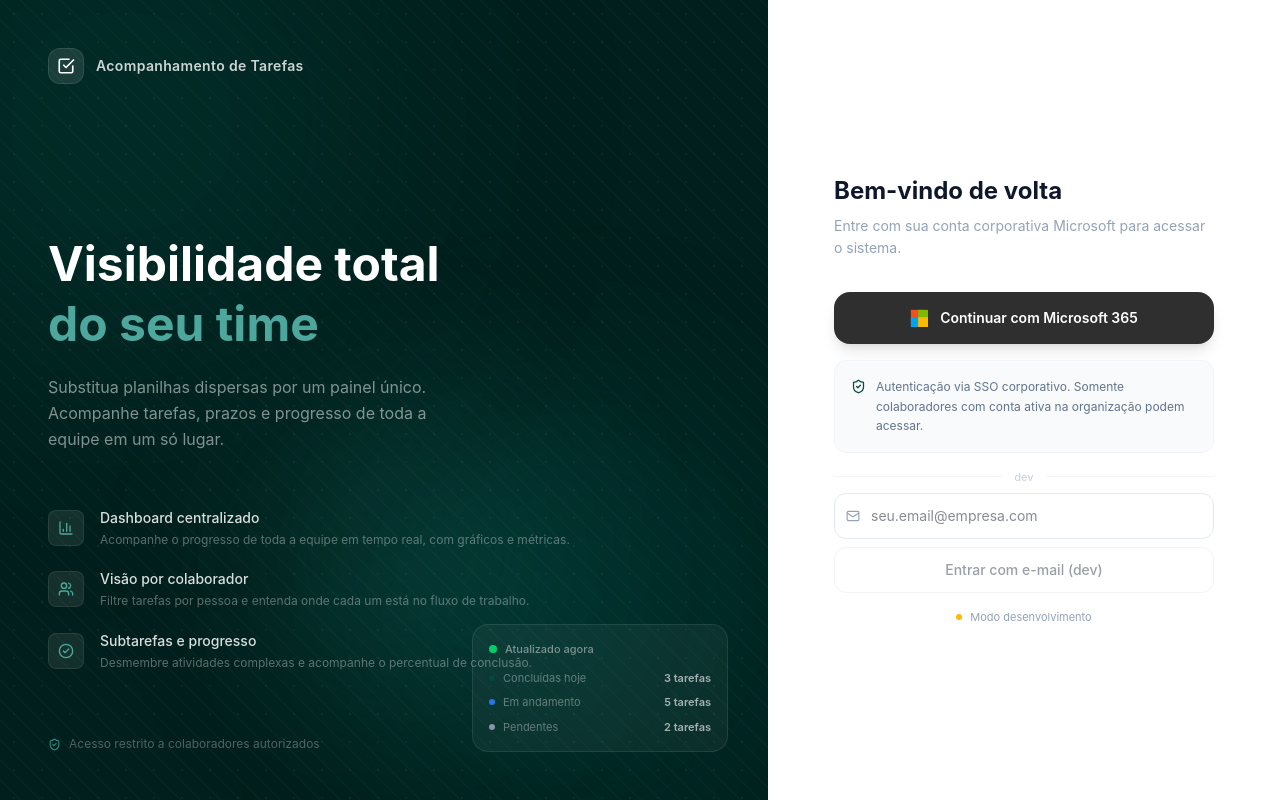
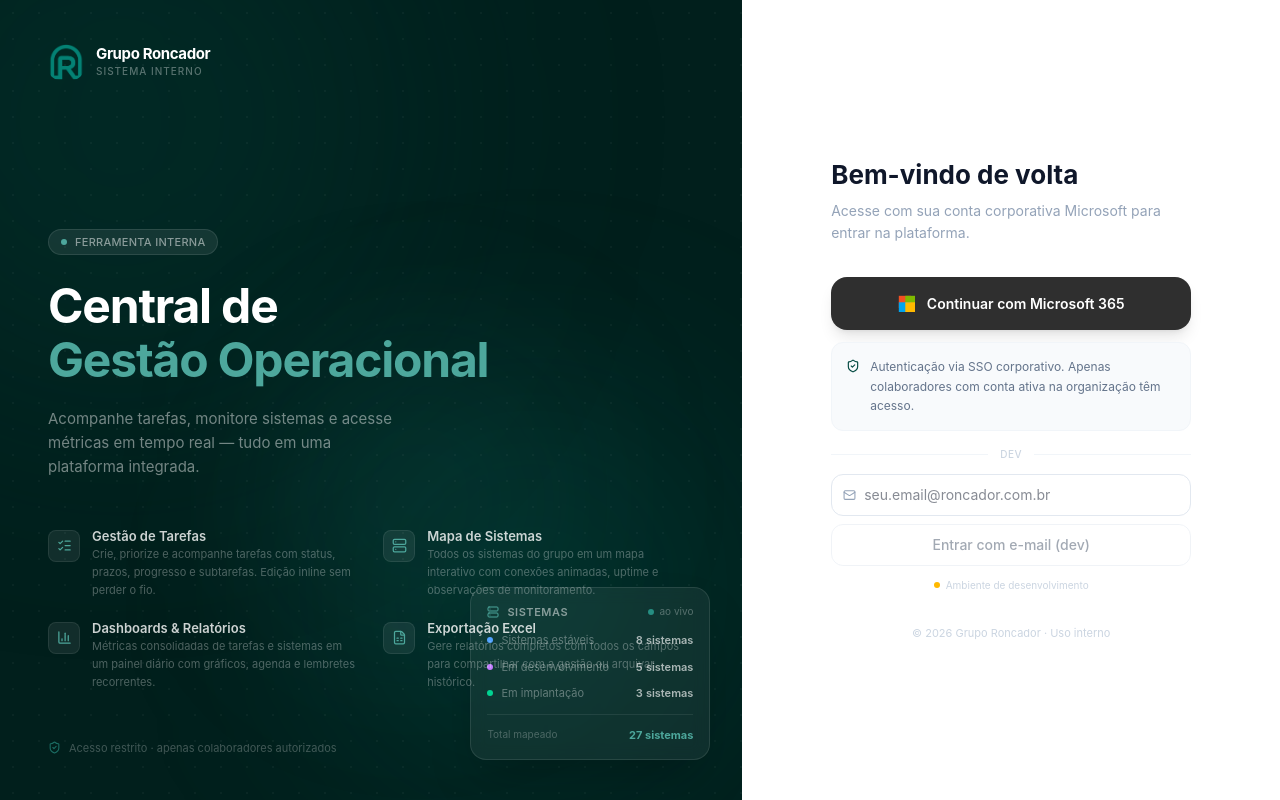
Before and after one commit to Marcus-VFSilva/acompanhamento-tarefas, a Next.js app: page /login in a window 1280 px wide. Built offline with nearby package versions, Linux system fonts and the light colour scheme; no server answers.

Commit message:
feat pagina de login

```diff
--- a/src/app/login/LoginClient.tsx
+++ b/src/app/login/LoginClient.tsx
@@ -3,7 +3,10 @@
 import { signIn } from "next-auth/react";
 import { useRouter } from "next/navigation";
 import { useState } from "react";
-import { Loader2, CheckCircle2, BarChart3, Users, ShieldCheck, Mail } from "lucide-react";
+import {
+  Loader2, ShieldCheck, Mail,
+  ListChecks, Server, BarChart3, FileSpreadsheet, BookOpen,
+} from "lucide-react";
 
 interface Props {
   isDev: boolean;
@@ -11,20 +14,31 @@
 
 const FEATURES = [
   {
-    icon: BarChart3,
-    title: "Dashboard centralizado",
-    desc: "Acompanhe o progresso de toda a equipe em tempo real, com gráficos e métricas.",
+    icon: ListChecks,
+    title: "Gestão de Tarefas",
+    desc: "Crie, priorize e acompanhe tarefas com status, prazos, progresso e subtarefas. Edição inline sem perder o fio.",
   },
   {
-    icon: Users,
-    title: "Visão por colaborador",
-    desc: "Filtre tarefas por pessoa e entenda onde cada um está no fluxo de trabalho.",
+    icon: Server,
+    title: "Mapa de Sistemas",
+    desc: "Todos os sistemas do grupo em um mapa interativo com conexões animadas, uptime e observações de monitoramento.",
   },
   {
-    icon: CheckCircle2,
-    title: "Subtarefas e progresso",
-    desc: "Desmembre atividades complexas e acompanhe o percentual de conclusão.",
+    icon: BarChart3,
+    title: "Dashboards & Relatórios",
+    desc: "Métricas consolidadas de tarefas e sistemas em um painel diário com gráficos, agenda e lembretes recorrentes.",
   },
+  {
+    icon: FileSpreadsheet,
+    title: "Exportação Excel",
+    desc: "Gere relatórios completos com todos os campos para compartilhar com a gestão ou arquivar histórico.",
+  },
+];
+
+const SYSTEM_SNAPSHOT = [
+  { label: "Sistemas estáveis",      value: "8 sistemas",  dot: "bg-blue-400"    },
+  { label: "Em desenvolvimento",     value: "5 sistemas",  dot: "bg-purple-400"  },
+  { label: "Em implantação",         value: "3 sistemas",  dot: "bg-emerald-400" },
 ];
 
 export default function LoginClient({ isDev }: Props) {
@@ -61,191 +75,205 @@
 
   return (
     <div className="min-h-screen flex">
-      {/* ── Left panel ───────────────────────────────────────────── */}
-      <div className="hidden lg:flex lg:w-[55%] xl:w-[60%] relative overflow-hidden bg-[#011f1c] flex-col">
-        {/* Gradient blobs */}
-        <div className="absolute -top-32 -left-32 w-[500px] h-[500px] rounded-full bg-brand-500/30 blur-[120px] pointer-events-none" />
-        <div className="absolute bottom-0 right-0 w-[400px] h-[400px] rounded-full bg-teal-400/10 blur-[100px] pointer-events-none" />
-        <div className="absolute top-1/2 left-1/3 w-[300px] h-[300px] rounded-full bg-brand-400/15 blur-[80px] pointer-events-none" />
+
+      {/* ── Left panel ─────────────────────────────────────────────── */}
+      <div className="hidden lg:flex lg:w-[55%] xl:w-[58%] relative overflow-hidden bg-[#011f1c] flex-col">
+
+        {/* Ambient blobs */}
+        <div className="absolute -top-40 -left-40 w-[560px] h-[560px] rounded-full bg-brand-500/25 blur-[130px] pointer-events-none" />
+        <div className="absolute bottom-0 right-0 w-[420px] h-[420px] rounded-full bg-teal-500/10 blur-[110px] pointer-events-none" />
+        <div className="absolute top-[45%] left-[38%] w-[280px] h-[280px] rounded-full bg-brand-400/12 blur-[90px] pointer-events-none" />
 
         {/* Dot grid */}
         <div
-          className="absolute inset-0 opacity-[0.04]"
+          className="absolute inset-0 opacity-[0.035]"
           style={{
             backgroundImage: "radial-gradient(circle, #fff 1px, transparent 0)",
-            backgroundSize: "28px 28px",
-          }}
-        />
-
-        {/* Diagonal lines accent */}
-        <div
-          className="absolute inset-0 opacity-[0.025]"
-          style={{
-            backgroundImage: "repeating-linear-gradient(45deg, #fff 0, #fff 1px, transparent 0, transparent 50%)",
-            backgroundSize: "20px 20px",
+            backgroundSize: "26px 26px",
           }}
         />
 
         {/* Content */}
-        <div className="relative z-10 flex flex-col h-full px-12 py-12">
-          {/* Logo */}
+        <div className="relative z-10 flex flex-col h-full px-12 py-11">
+
+          {/* Brand header */}
           <div className="flex items-center gap-3 mb-auto">
-            <div className="w-9 h-9 rounded-xl bg-white/10 border border-white/10 flex items-center justify-center">
-              <svg width="18" height="18" viewBox="0 0 24 24" fill="none" stroke="white" strokeWidth="2.2" strokeLinecap="round" strokeLinejoin="round">
-                <path d="M9 11l3 3L22 4" />
-                <path d="M21 12v7a2 2 0 0 1-2 2H5a2 2 0 0 1-2-2V5a2 2 0 0 1 2-2h11" />
-              </svg>
+            <img
+              src="/favicon.png"
+              alt="Grupo Roncador"
+              className="w-9 h-9 object-contain rounded-xl"
+            />
+            <div>
+              <p className="text-white font-bold text-[15px] leading-tight tracking-tight">Grupo Roncador</p>
+              <p className="text-white/35 text-[10px] uppercase tracking-widest font-medium">Sistema Interno</p>
             </div>
-            <span className="text-white/80 font-semibold text-sm tracking-wide">Acompanhamento de Tarefas</span>
           </div>
 
-          {/* Hero text */}
-          <div className="mb-14">
-            <h1 className="text-4xl xl:text-5xl font-bold text-white leading-tight mb-5">
-              Visibilidade total
+          {/* Hero */}
+          <div className="mb-12">
+            <div className="inline-flex items-center gap-2 bg-white/8 border border-white/10 rounded-full px-3 py-1 mb-6">
+              <div className="w-1.5 h-1.5 rounded-full bg-brand-300 animate-pulse" />
+              <span className="text-white/50 text-[11px] font-medium tracking-wide uppercase">Ferramenta interna</span>
+            </div>
+
+            <h1 className="text-[42px] xl:text-5xl font-bold text-white leading-[1.12] mb-5 tracking-tight">
+              Central de
               <br />
-              <span className="text-brand-300">do seu time</span>
+              <span className="text-brand-300">Gestão Operacional</span>
             </h1>
-            <p className="text-white/50 text-base leading-relaxed max-w-sm">
-              Substitua planilhas dispersas por um painel único. Acompanhe tarefas, prazos e progresso de toda a equipe em um só lugar.
+            <p className="text-white/45 text-[15px] leading-relaxed max-w-[360px]">
+              Acompanhe tarefas, monitore sistemas e acesse métricas em tempo real — tudo em uma plataforma integrada.
             </p>
           </div>
 
           {/* Feature list */}
-          <div className="space-y-5 mb-16">
+          <div className="grid grid-cols-2 gap-x-6 gap-y-5 mb-12">
             {FEATURES.map(({ icon: Icon, title, desc }) => (
-              <div key={title} className="flex items-start gap-4">
-                <div className="w-9 h-9 rounded-lg bg-white/8 border border-white/8 flex items-center justify-center shrink-0 mt-0.5">
-                  <Icon size={16} className="text-brand-300" />
+              <div key={title} className="flex items-start gap-3">
+                <div className="w-8 h-8 rounded-lg bg-white/7 border border-white/8 flex items-center justify-center shrink-0 mt-0.5">
+                  <Icon size={15} className="text-brand-300" />
                 </div>
                 <div>
-                  <p className="text-white/85 font-medium text-sm">{title}</p>
-                  <p className="text-white/35 text-xs mt-0.5 leading-relaxed">{desc}</p>
+                  <p className="text-white/80 font-semibold text-[13px] leading-tight mb-0.5">{title}</p>
+                  <p className="text-white/30 text-[11px] leading-relaxed">{desc}</p>
                 </div>
               </div>
             ))}
           </div>
 
-          {/* Bottom badge */}
+          {/* Footer */}
           <div className="flex items-center gap-2">
-            <ShieldCheck size={13} className="text-brand-400" />
-            <span className="text-white/30 text-xs">Acesso restrito a colaboradores autorizados</span>
+            <ShieldCheck size={13} className="text-brand-400/70" />
+            <span className="text-white/25 text-[11px]">Acesso restrito · apenas colaboradores autorizados</span>
           </div>
         </div>
 
-        {/* Decorative corner card */}
-        <div className="absolute bottom-12 right-10 w-64 opacity-90 pointer-events-none select-none">
-          <div className="bg-white/5 border border-white/10 rounded-2xl p-4 backdrop-blur-sm">
-            <div className="flex items-center gap-2 mb-3">
-              <div className="w-2 h-2 rounded-full bg-green-400 animate-pulse" />
-              <span className="text-white/50 text-[11px] font-medium">Atualizado agora</span>
+        {/* Decorative floating card */}
+        <div className="absolute bottom-10 right-8 w-60 pointer-events-none select-none">
+          <div className="bg-white/6 border border-white/10 rounded-2xl p-4 backdrop-blur-sm shadow-2xl">
+            <div className="flex items-center justify-between mb-3">
+              <div className="flex items-center gap-2">
+                <Server size={12} className="text-brand-300" />
+                <span className="text-white/50 text-[11px] font-semibold uppercase tracking-wider">Sistemas</span>
+              </div>
+              <div className="flex items-center gap-1.5">
+                <div className="w-1.5 h-1.5 rounded-full bg-brand-400 animate-pulse" />
+                <span className="text-white/30 text-[10px]">ao vivo</span>
+              </div>
             </div>
-            <div className="space-y-2">
-              {[
-                { label: "Concluídas hoje", value: "3 tarefas", color: "bg-brand-500" },
-                { label: "Em andamento", value: "5 tarefas", color: "bg-blue-500" },
-                { label: "Pendentes", value: "2 tarefas", color: "bg-surface-400" },
-              ].map(({ label, value, color }) => (
-                <div key={label} className="flex items-center justify-between gap-3">
+            <div className="space-y-2.5">
+              {SYSTEM_SNAPSHOT.map(({ label, value, dot }) => (
+                <div key={label} className="flex items-center justify-between gap-2">
                   <div className="flex items-center gap-2">
-                    <div className={`w-1.5 h-1.5 rounded-full ${color}`} />
-                    <span className="text-white/40 text-[11px]">{label}</span>
+                    <div className={`w-1.5 h-1.5 rounded-full ${dot} shrink-0`} />
+                    <span className="text-white/35 text-[11px]">{label}</span>
                   </div>
-                  <span className="text-white/70 text-[11px] font-semibold">{value}</span>
+                  <span className="text-white/65 text-[11px] font-semibold tabular-nums">{value}</span>
                 </div>
               ))}
+            </div>
+            <div className="mt-3 pt-3 border-t border-white/8">
+              <div className="flex items-center justify-between">
+                <span className="text-white/25 text-[10px]">Total mapeado</span>
+                <span className="text-brand-300 text-[11px] font-bold">27 sistemas</span>
+              </div>
             </div>
           </div>
         </div>
       </div>
 
-      {/* ── Right panel ──────────────────────────────────────────── */}
-      <div className="flex-1 flex flex-col items-center justify-center bg-white px-6 py-12">
-        {/* Mobile logo */}
-        <div className="flex lg:hidden items-center gap-2.5 mb-10">
-          <div className="w-8 h-8 rounded-lg bg-brand-500 flex items-center justify-center">
-            <svg width="15" height="15" viewBox="0 0 24 24" fill="none" stroke="white" strokeWidth="2.2" strokeLinecap="round" strokeLinejoin="round">
-              <path d="M9 11l3 3L22 4" />
-              <path d="M21 12v7a2 2 0 0 1-2 2H5a2 2 0 0 1-2-2V5a2 2 0 0 1 2-2h11" />
-            </svg>
+      {/* ── Right panel ──────────────────────────────────────────────── */}
+      <div className="flex-1 flex flex-col items-center justify-center bg-white px-6 py-14">
+
+        {/* Mobile brand */}
+        <div className="flex lg:hidden items-center gap-3 mb-10">
+          <img src="/favicon.png" alt="Grupo Roncador" className="w-9 h-9 object-contain rounded-xl" />
+          <div>
+            <p className="font-bold text-surface-900 text-[15px] leading-tight">Grupo Roncador</p>
+            <p className="text-surface-400 text-[10px] uppercase tracking-widest">Sistema Interno</p>
           </div>
-          <span className="font-bold text-surface-800 text-base">Acomp. Tarefas</span>
         </div>
 
-        <div className="w-full max-w-[380px]">
+        <div className="w-full max-w-[360px]">
+
+          {/* Heading */}
           <div className="mb-8">
-            <h2 className="text-2xl font-bold text-surface-900 mb-2">Bem-vindo de volta</h2>
-            <p className="text-surface-400 text-sm leading-relaxed">
-              Entre com sua conta corporativa Microsoft para acessar o sistema.
+            <h2 className="text-[26px] font-bold text-surface-900 leading-tight mb-2">
+              Bem-vindo de volta
+            </h2>
+            <p className="text-surface-400 text-[14px] leading-relaxed">
+              Acesse com sua conta corporativa Microsoft para entrar na plataforma.
             </p>
           </div>
 
-          <div className="space-y-4">
-            {/* Microsoft button */}
+          <div className="space-y-3">
+
+            {/* Microsoft SSO button */}
             <button
               onClick={handleMicrosoft}
               disabled={loading !== false}
-              className="w-full flex items-center justify-center gap-3 px-5 py-4 bg-[#2F2F2F] text-white rounded-2xl font-semibold hover:bg-[#1a1a1a] active:scale-[0.98] transition-all text-sm shadow-lg shadow-black/10 disabled:opacity-60"
+              className="w-full flex items-center justify-center gap-3 px-5 py-4 bg-[#2F2F2F] hover:bg-[#1e1e1e] text-white rounded-2xl font-semibold text-[14px] transition-all active:scale-[0.98] shadow-lg shadow-black/10 disabled:opacity-60"
             >
               {loading === "ms" ? (
-                <Loader2 size={18} className="animate-spin" />
+                <Loader2 size={17} className="animate-spin" />
               ) : (
-                <MicrosoftLogo size={18} />
+                <MicrosoftLogo size={17} />
               )}
               Continuar com Microsoft 365
             </button>
 
-            {/* Security info */}
-            <div className="bg-surface-50 rounded-xl p-4 border border-surface-100">
-              <div className="flex gap-2.5">
-                <ShieldCheck size={15} className="text-brand-500 shrink-0 mt-0.5" />
-                <p className="text-xs text-surface-500 leading-relaxed">
-                  Autenticação via SSO corporativo. Somente colaboradores com conta ativa na organização podem acessar.
-                </p>
-              </div>
+            {/* Trust badge */}
+            <div className="flex items-start gap-2.5 bg-surface-50 border border-surface-100 rounded-xl p-3.5">
+              <ShieldCheck size={14} className="text-brand-500 shrink-0 mt-0.5" />
+              <p className="text-[12px] text-surface-500 leading-relaxed">
+                Autenticação via SSO corporativo. Apenas colaboradores com conta ativa na organização têm acesso.
+              </p>
             </div>
 
-            {/* Dev email input */}
+            {/* Dev mode */}
             {isDev && (
               <>
-                <div className="flex items-center gap-3 my-2">
+                <div className="flex items-center gap-3 pt-1">
                   <div className="flex-1 h-px bg-surface-100" />
-                  <span className="text-[11px] text-surface-300 font-medium">dev</span>
+                  <span className="text-[10px] text-surface-300 font-medium uppercase tracking-wider">dev</span>
                   <div className="flex-1 h-px bg-surface-100" />
                 </div>
 
                 <form onSubmit={handleDevLogin} className="space-y-2">
                   <div className="relative">
-                    <Mail size={14} className="absolute left-3 top-1/2 -translate-y-1/2 text-surface-400 pointer-events-none" />
+                    <Mail size={13} className="absolute left-3 top-1/2 -translate-y-1/2 text-surface-400 pointer-events-none" />
                     <input
                       type="email"
                       value={devEmail}
                       onChange={(e) => { setDevEmail(e.target.value); setDevError(""); }}
-                      placeholder="seu.email@empresa.com"
+                      placeholder="seu.email@roncador.com.br"
                       disabled={loading !== false}
-                      className="w-full pl-9 pr-3 py-3 border border-surface-200 rounded-xl text-sm focus:outline-none focus:ring-2 focus:ring-brand-500/30 focus:border-brand-500 disabled:opacity-50 transition-colors"
+                      className="w-full pl-8 pr-3 py-2.5 border border-surface-200 rounded-xl text-sm focus:outline-none focus:ring-2 focus:ring-brand-500/30 focus:border-brand-500 disabled:opacity-50 transition-colors"
                     />
                   </div>
                   {devError && <p className="text-xs text-red-500 px-1">{devError}</p>}
                   <button
                     type="submit"
                     disabled={loading !== false || !devEmail.trim()}
-                    className="w-full flex items-center justify-center gap-2 px-4 py-3 border border-surface-200 rounded-xl text-sm font-medium text-surface-700 hover:bg-surface-50 hover:border-brand-500/40 transition-all disabled:opacity-50 disabled:cursor-not-allowed"
+                    className="w-full flex items-center justify-center gap-2 px-4 py-2.5 border border-surface-200 rounded-xl text-sm font-medium text-surface-600 hover:bg-surface-50 hover:border-surface-300 transition-all disabled:opacity-50"
                   >
-                    {loading === "dev" ? (
-                      <Loader2 size={14} className="animate-spin" />
-                    ) : null}
+                    {loading === "dev" && <Loader2 size={13} className="animate-spin" />}
                     Entrar com e-mail (dev)
                   </button>
                 </form>
 
-                <div className="flex items-center gap-2 justify-center">
-                  <div className="w-1.5 h-1.5 rounded-full bg-amber-400" />
-                  <p className="text-[11px] text-surface-400">Modo desenvolvimento</p>
-                </div>
+                <p className="text-center text-[10px] text-surface-300 flex items-center justify-center gap-1.5">
+                  <span className="w-1.5 h-1.5 rounded-full bg-amber-400 inline-block" />
+                  Ambiente de desenvolvimento
+                </p>
               </>
             )}
           </div>
+
+          {/* Bottom label */}
+          <p className="text-center text-[11px] text-surface-300 mt-8">
+            © {new Date().getFullYear()} Grupo Roncador · Uso interno
+          </p>
         </div>
       </div>
     </div>
```
